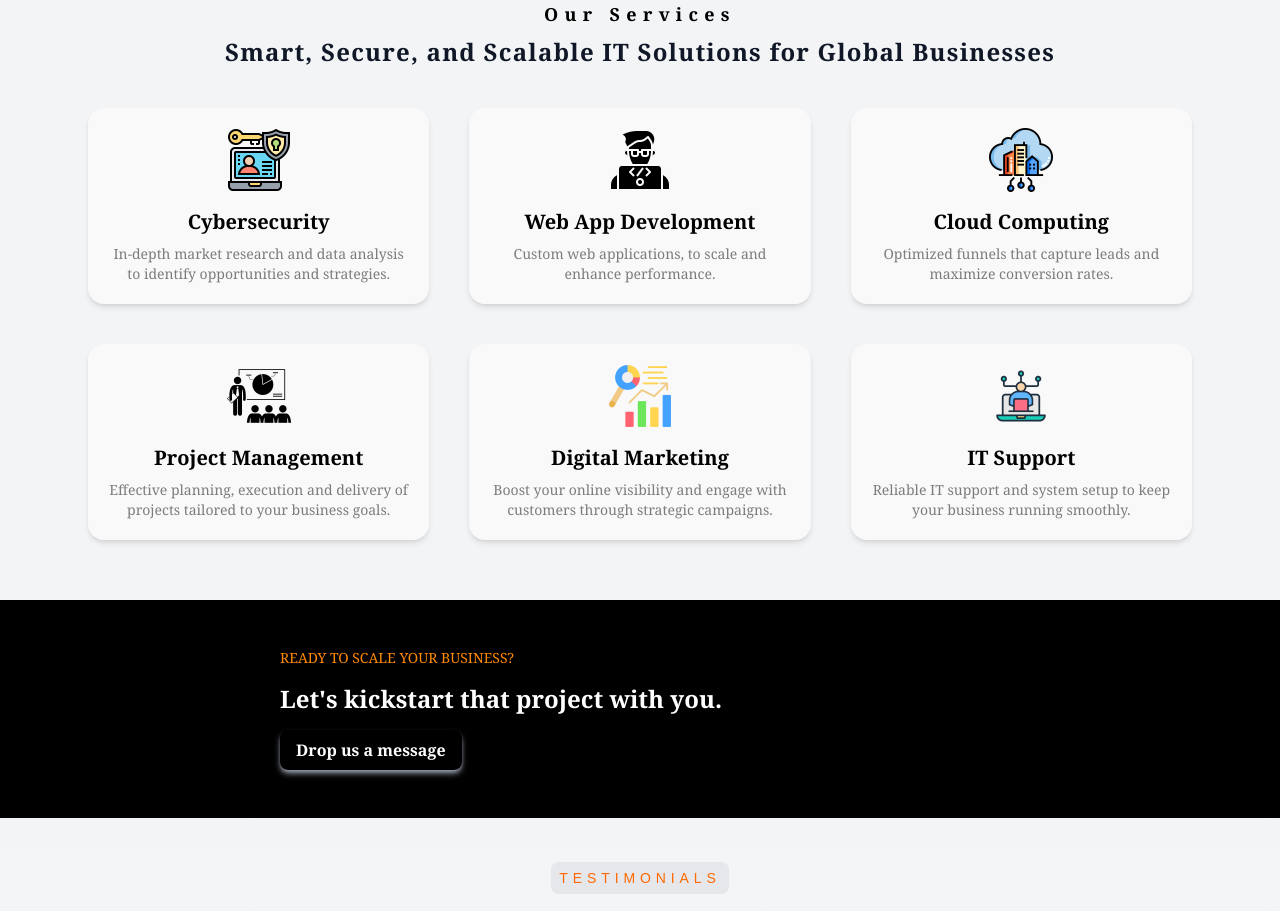
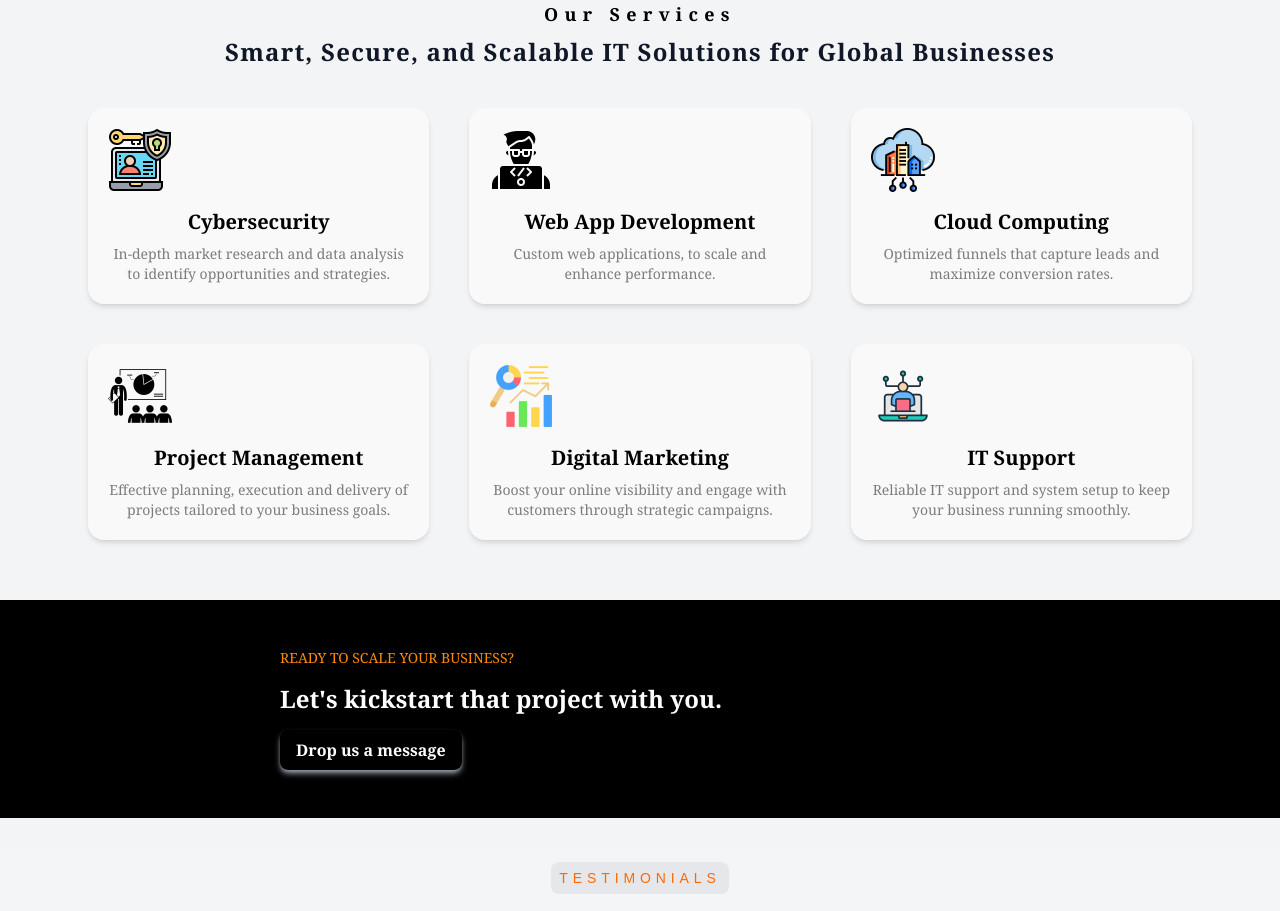
Before and after one commit to ropephilips/tomgraphene, a Next.js app: page / in a window 1280 px wide. Shown: the part 860-1771 px from the top of the page. Built offline with nearby package versions, Linux system fonts and the light colour scheme.

Commit message:
Update ServicesSection.tsx

```diff
--- a/src/components/ServicesSection.tsx
+++ b/src/components/ServicesSection.tsx
@@ -77,7 +77,7 @@ export default function ServicesSection() {
                   height={300}
                   src={service.image}
                   alt={service.title}
-                  className="w-16 h-16 mb-4 mx-auto"
+                  className="w-16 h-16 mb-4"
                   priority
                 />
                 <h3 className="text-xl font-serif font-semibold mb-2">
```
